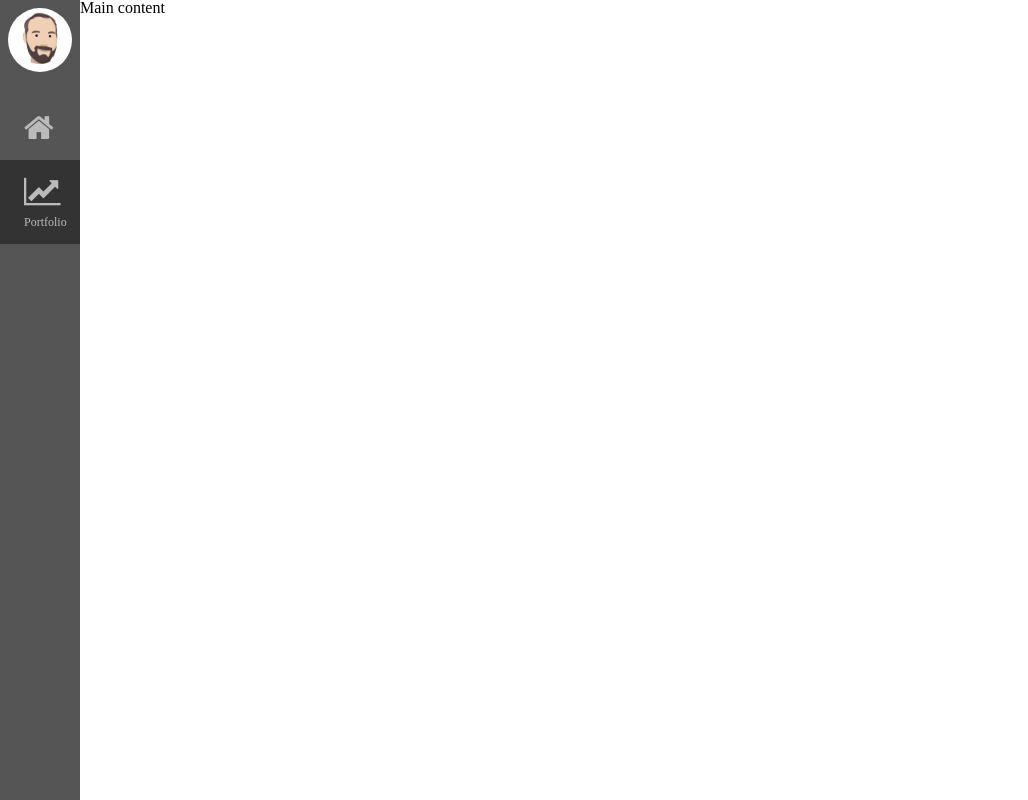
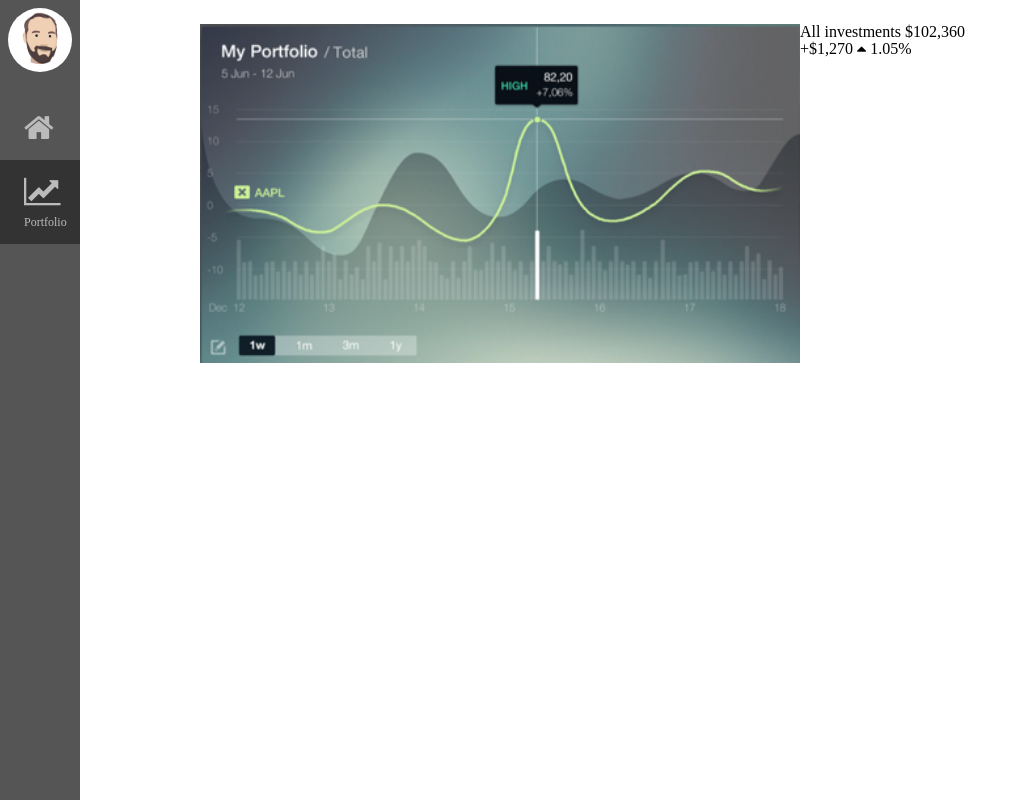
Before and after one commit to jamiepenney/dashboard-design, a website: page index.html in a window 1280 px wide. Shown: the whole page, without its empty margins (0-1028 px from the left). Drawn offline with nearby package versions, Linux system fonts and the light colour scheme; files that its build step writes are made by us from their sources.

Commit message:
Start on Portfolio block

```diff
--- a/index.html
+++ b/index.html
@@ -27,7 +27,30 @@
       </div>
     </div>
     <div class="layout__content">
-      Main content
+      <div class="page-container">
+        <div class="centre centre-960">
+          <div class="portfolio">
+            <div class="portfolio__investments">
+              <div class="investments">
+                <div class="investments__total">
+                  <span>All investments</span>
+                  <span>$102,360</span>
+                  <span>+$1,270</span>
+                  <span><i class="fa fa-caret-up" aria-hidden="true"></i> 1.05%</span>
+                </div>
+                <div class="investments__header">
+
+                </div>
+                <div class="investments__list">
+                </div>
+              </div>
+            </div>
+            <div class="portfolio__graph">
+              <img class="full-size" src="/images/graph.png" />
+            </div>
+          </div>
+        </div>
+      </div>
     </div>
   </body>
 </html>
--- /dev/null
+++ b/sass/common/common.scss
@@ -0,0 +1,4 @@
+.full-size {
+ width: 100%;
+ height: 100%;
+}
--- /dev/null
+++ b/sass/components/portfolio.scss
@@ -0,0 +1,13 @@
+.portfolio {
+  width: 800px;
+}
+
+.portfolio__graph {
+  width: auto;
+  overflow: hidden;
+}
+
+.portfolio__investments {
+  float: right;
+  width: 200px;
+}
--- /dev/null
+++ b/sass/layouts/page.scss
@@ -0,0 +1,11 @@
+.page-container {
+  padding: 24px;
+}
+
+.centre {
+  margin: 0 auto;
+}
+
+.centre-960 {
+  max-width: 960px;
+}
--- a/sass/layouts/sidebar.scss
+++ b/sass/layouts/sidebar.scss
@@ -16,3 +16,7 @@
 .layout__sidebar--dark {
   background: $dark-grey;
 }
+
+.layout__content {
+  left: 0;
+}
--- a/sass/main.scss
+++ b/sass/main.scss
@@ -1,12 +1,15 @@
-// Reset
+// CSS Reset
 @import 'common/reset.scss';
 
-// Colours
+// Common
 @import 'common/colours.scss';
+@import 'common/common.scss';
 
 // Layouts
 @import 'layouts/sidebar.scss';
+@import 'layouts/page.scss';
 
 // Components
 @import 'components/avatar.scss';
 @import 'components/sidebar-menu.scss';
+@import 'components/portfolio.scss';
```
Also changed, not shown: images/graph.png (added).
